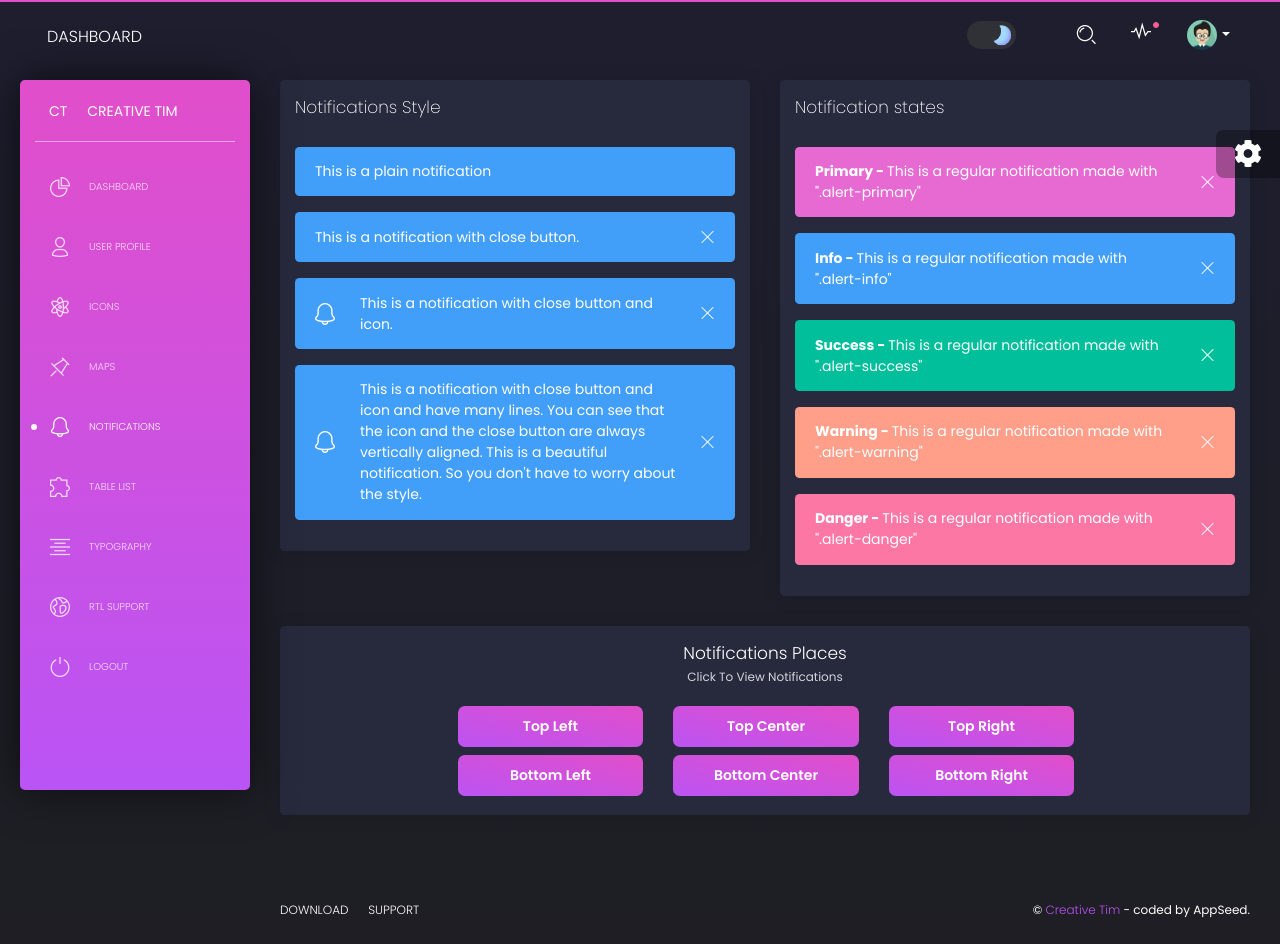
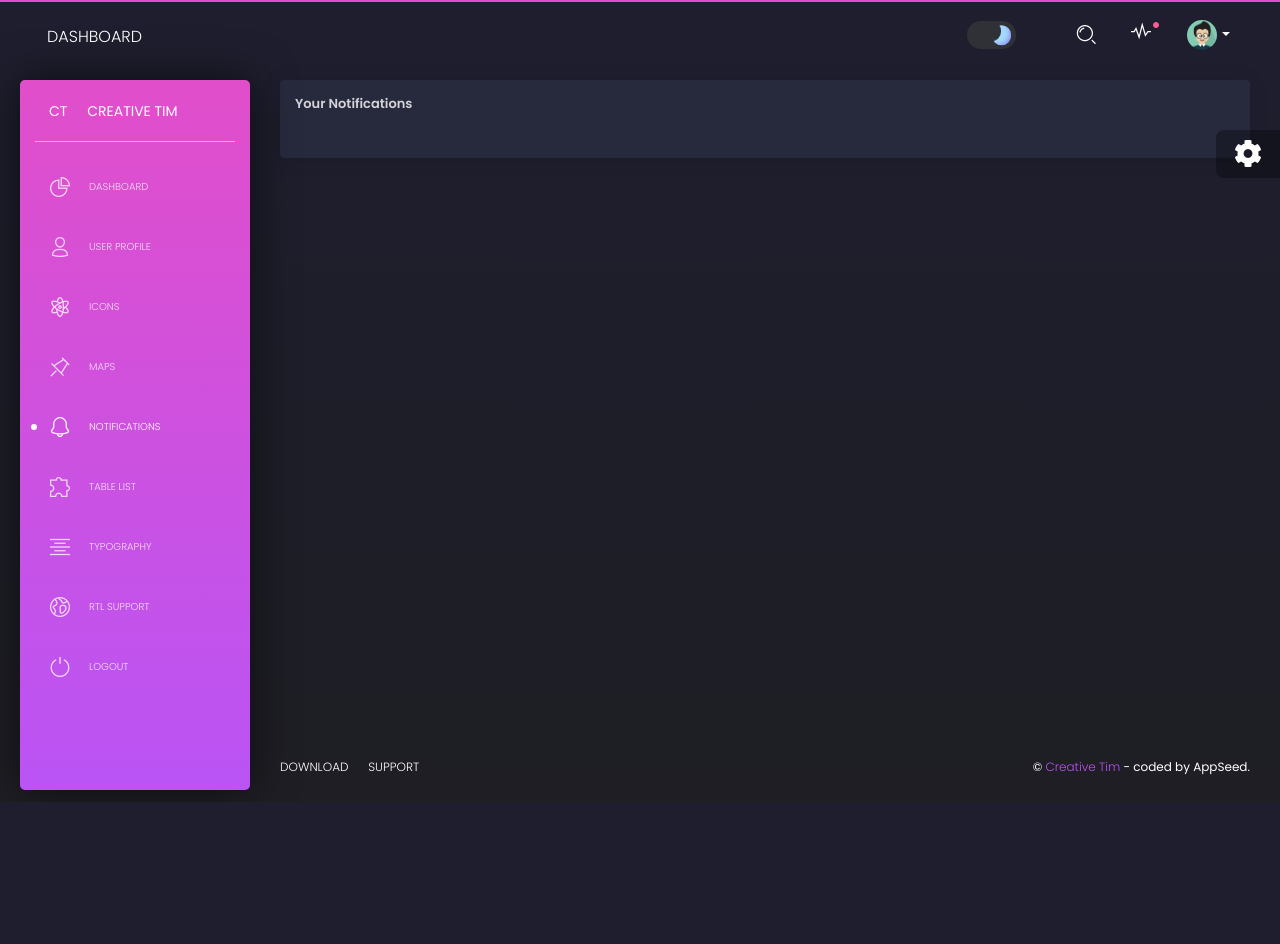
Before and after one commit to vicmir/ArtStyleRecognitionApp, a Flask app: page /notifications.html in a window 1280 px wide. After the commit the page ends 802 px from the top, so only its background shows below. Run offline with Flask 3, Linux system fonts and the light colour scheme; the visitor is signed in with stand-in values (Sample User, id 1); parts of the project's set-up code (start-up, migrations or seed data) failed here and were passed over; some libraries are stand-ins or nearby versions.

Commit message:
notifications page updated

```diff
--- a/apps/templates/home/notifications.html
+++ b/apps/templates/home/notifications.html
@@ -3,129 +3,142 @@
 {% block title %} Notifications {% endblock %}
 
 <!-- Specific Page CSS goes HERE  -->
-{% block stylesheets %}{% endblock stylesheets %}
+{% block stylesheets %}
+
+<style>
+
+  .notif-style {
+      width: 100%;
+      box-sizing: border-box;
+  }
+
+</style>
+
+{% endblock stylesheets %}
 
 {% block content %}
 
   <div class="content">
     <div class="row">
-      <div class="col-md-6">
+      <div class="notif-style">
+<!--      <div class="col-md-6">-->
+<!--        <div class="card">-->
+<!--          <div class="card-header">-->
+<!--            <h4 class="card-title">Notifications Style</h4>-->
+<!--          </div>-->
+<!--          <div class="card-body">-->
+<!--            <div class="alert alert-info">-->
+<!--              <span>This is a plain notification</span>-->
+<!--            </div>-->
+<!--            <div class="alert alert-info">-->
+<!--              <button type="button" aria-hidden="true" class="close" data-dismiss="alert" aria-label="Close">-->
+<!--                <i class="tim-icons icon-simple-remove"></i>-->
+<!--              </button>-->
+<!--              <span>This is a notification with close button.</span>-->
+<!--            </div>-->
+<!--            <div class="alert alert-info alert-with-icon" data-notify="container">-->
+<!--              <button type="button" aria-hidden="true" class="close" data-dismiss="alert" aria-label="Close">-->
+<!--                <i class="tim-icons icon-simple-remove"></i>-->
+<!--              </button>-->
+<!--              <span data-notify="icon" class="tim-icons icon-bell-55"></span>-->
+<!--              <span data-notify="message">This is a notification with close button and icon.</span>-->
+<!--            </div>-->
+<!--            <div class="alert alert-info alert-with-icon" data-notify="container">-->
+<!--              <button type="button" aria-hidden="true" class="close" data-dismiss="alert" aria-label="Close">-->
+<!--                <i class="tim-icons icon-simple-remove"></i>-->
+<!--              </button>-->
+<!--              <span data-notify="icon" class="tim-icons icon-bell-55"></span>-->
+<!--              <span data-notify="message">This is a notification with close button and icon and have many lines. You can see that the icon and the close button are always vertically aligned. This is a beautiful notification. So you don't have to worry about the style.</span>-->
+<!--            </div>-->
+<!--          </div>-->
+<!--        </div>-->
+<!--      </div>-->
+      <div class="col-md-12">
         <div class="card">
           <div class="card-header">
-            <h4 class="card-title">Notifications Style</h4>
+            <h5 class="title">Your Notifications</h5>
           </div>
           <div class="card-body">
-            <div class="alert alert-info">
-              <span>This is a plain notification</span>
-            </div>
-            <div class="alert alert-info">
-              <button type="button" aria-hidden="true" class="close" data-dismiss="alert" aria-label="Close">
-                <i class="tim-icons icon-simple-remove"></i>
-              </button>
-              <span>This is a notification with close button.</span>
-            </div>
-            <div class="alert alert-info alert-with-icon" data-notify="container">
-              <button type="button" aria-hidden="true" class="close" data-dismiss="alert" aria-label="Close">
-                <i class="tim-icons icon-simple-remove"></i>
-              </button>
-              <span data-notify="icon" class="tim-icons icon-bell-55"></span>
-              <span data-notify="message">This is a notification with close button and icon.</span>
-            </div>
-            <div class="alert alert-info alert-with-icon" data-notify="container">
-              <button type="button" aria-hidden="true" class="close" data-dismiss="alert" aria-label="Close">
-                <i class="tim-icons icon-simple-remove"></i>
-              </button>
-              <span data-notify="icon" class="tim-icons icon-bell-55"></span>
-              <span data-notify="message">This is a notification with close button and icon and have many lines. You can see that the icon and the close button are always vertically aligned. This is a beautiful notification. So you don't have to worry about the style.</span>
+<!--            <div class="alert alert-info">-->
+<!--              <button type="button" aria-hidden="true" class="close" data-dismiss="alert" aria-label="Close">-->
+<!--                <i class="tim-icons icon-simple-remove"></i>-->
+<!--              </button>-->
+<!--              <span> 1 artwork recognised </span>-->
+<!--            </div>-->
+<!--            <div class="alert alert-info">-->
+<!--              <button type="button" aria-hidden="true" class="close" data-dismiss="alert" aria-label="Close">-->
+<!--                <i class="tim-icons icon-simple-remove"></i>-->
+<!--              </button>-->
+<!--              <span> 1 artwork recognised </span>-->
+<!--            </div>-->
+<!--            <div class="alert alert-info">-->
+<!--              <button type="button" aria-hidden="true" class="close" data-dismiss="alert" aria-label="Close">-->
+<!--                <i class="tim-icons icon-simple-remove"></i>-->
+<!--              </button>-->
+<!--              <span> 1 artwork added to favourites </span>-->
+<!--            </div>-->
+<!--            <div class="alert alert-success">-->
+<!--              <button type="button" aria-hidden="true" class="close" data-dismiss="alert" aria-label="Close">-->
+<!--                <i class="tim-icons icon-simple-remove"></i>-->
+<!--              </button>-->
+<!--              <span> User Profile updated </span>-->
+<!--            </div>-->
+<!--            <div class="alert alert-danger">-->
+<!--              <button type="button" aria-hidden="true" class="close" data-dismiss="alert" aria-label="Close">-->
+<!--                <i class="tim-icons icon-simple-remove"></i>-->
+<!--              </button>-->
+<!--              <span> Couldn't recognise 1 artwork </span>-->
+<!--              </div>-->
             </div>
           </div>
         </div>
       </div>
-      <div class="col-md-6">
-        <div class="card">
-          <div class="card-header">
-            <h4 class="card-title">Notification states</h4>
-          </div>
-          <div class="card-body">
-            <div class="alert alert-primary">
-              <button type="button" aria-hidden="true" class="close" data-dismiss="alert" aria-label="Close">
-                <i class="tim-icons icon-simple-remove"></i>
-              </button>
-              <span><b> Primary - </b> This is a regular notification made with ".alert-primary"</span>
-            </div>
-            <div class="alert alert-info">
-              <button type="button" aria-hidden="true" class="close" data-dismiss="alert" aria-label="Close">
-                <i class="tim-icons icon-simple-remove"></i>
-              </button>
-              <span><b> Info - </b> This is a regular notification made with ".alert-info"</span>
-            </div>
-            <div class="alert alert-success">
-              <button type="button" aria-hidden="true" class="close" data-dismiss="alert" aria-label="Close">
-                <i class="tim-icons icon-simple-remove"></i>
-              </button>
-              <span><b> Success - </b> This is a regular notification made with ".alert-success"</span>
-            </div>
-            <div class="alert alert-warning">
-              <button type="button" aria-hidden="true" class="close" data-dismiss="alert" aria-label="Close">
-                <i class="tim-icons icon-simple-remove"></i>
-              </button>
-              <span><b> Warning - </b> This is a regular notification made with ".alert-warning"</span>
-            </div>
-            <div class="alert alert-danger">
-              <button type="button" aria-hidden="true" class="close" data-dismiss="alert" aria-label="Close">
-                <i class="tim-icons icon-simple-remove"></i>
-              </button>
-              <span><b> Danger - </b> This is a regular notification made with ".alert-danger"</span>
-            </div>
-          </div>
-        </div>
-      </div>
-      <div class="col-md-12">
-        <div class="card">
-          <div class="card-body">
-            <div class="places-buttons">
-              <div class="row">
-                <div class="col-md-6 ml-auto mr-auto text-center">
-                  <h4 class="card-title">
-                    Notifications Places
-                    <p class="category">Click to view notifications</p>
-                  </h4>
-                </div>
-              </div>
-              <div class="row">
-                <div class="col-lg-8 ml-auto mr-auto">
-                  <div class="row">
-                    <div class="col-md-4">
-                      <button class="btn btn-primary btn-block" onclick="demo.showNotification('top','left')">Top Left</button>
-                    </div>
-                    <div class="col-md-4">
-                      <button class="btn btn-primary btn-block" onclick="demo.showNotification('top','center')">Top Center</button>
-                    </div>
-                    <div class="col-md-4">
-                      <button class="btn btn-primary btn-block" onclick="demo.showNotification('top','right')">Top Right</button>
-                    </div>
-                  </div>
-                </div>
-              </div>
-              <div class="row">
-                <div class="col-lg-8 ml-auto mr-auto">
-                  <div class="row">
-                    <div class="col-md-4">
-                      <button class="btn btn-primary btn-block" onclick="demo.showNotification('bottom','left')">Bottom Left</button>
-                    </div>
-                    <div class="col-md-4">
-                      <button class="btn btn-primary btn-block" onclick="demo.showNotification('bottom','center')">Bottom Center</button>
-                    </div>
-                    <div class="col-md-4">
-                      <button class="btn btn-primary btn-block" onclick="demo.showNotification('bottom','right')">Bottom Right</button>
-                    </div>
-                  </div>
-                </div>
-              </div>
-            </div>
-          </div>
-        </div>
-      </div>
+<!--      <div class="col-md-12">-->
+<!--        <div class="card">-->
+<!--          <div class="card-body">-->
+<!--            <div class="places-buttons">-->
+<!--              <div class="row">-->
+<!--                <div class="col-md-6 ml-auto mr-auto text-center">-->
+<!--                  <h4 class="card-title">-->
+<!--                    Notifications Places-->
+<!--                    <p class="category">Click to view notifications</p>-->
+<!--                  </h4>-->
+<!--                </div>-->
+<!--              </div>-->
+<!--              <div class="row">-->
+<!--                <div class="col-lg-8 ml-auto mr-auto">-->
+<!--                  <div class="row">-->
+<!--                    <div class="col-md-4">-->
+<!--                      <button class="btn btn-primary btn-block" onclick="demo.showNotification('top','left')">Top Left</button>-->
+<!--                    </div>-->
+<!--                    <div class="col-md-4">-->
+<!--                      <button class="btn btn-primary btn-block" onclick="demo.showNotification('top','center')">Top Center</button>-->
+<!--                    </div>-->
+<!--                    <div class="col-md-4">-->
+<!--                      <button class="btn btn-primary btn-block" onclick="demo.showNotification('top','right')">Top Right</button>-->
+<!--                    </div>-->
+<!--                  </div>-->
+<!--                </div>-->
+<!--              </div>-->
+<!--              <div class="row">-->
+<!--                <div class="col-lg-8 ml-auto mr-auto">-->
+<!--                  <div class="row">-->
+<!--                    <div class="col-md-4">-->
+<!--                      <button class="btn btn-primary btn-block" onclick="demo.showNotification('bottom','left')">Bottom Left</button>-->
+<!--                    </div>-->
+<!--                    <div class="col-md-4">-->
+<!--                      <button class="btn btn-primary btn-block" onclick="demo.showNotification('bottom','center')">Bottom Center</button>-->
+<!--                    </div>-->
+<!--                    <div class="col-md-4">-->
+<!--                      <button class="btn btn-primary btn-block" onclick="demo.showNotification('bottom','right')">Bottom Right</button>-->
+<!--                    </div>-->
+<!--                  </div>-->
+<!--                </div>-->
+<!--              </div>-->
+<!--            </div>-->
+<!--          </div>-->
+<!--        </div>-->
+<!--      </div>-->
     </div>
   </div>
 
```
